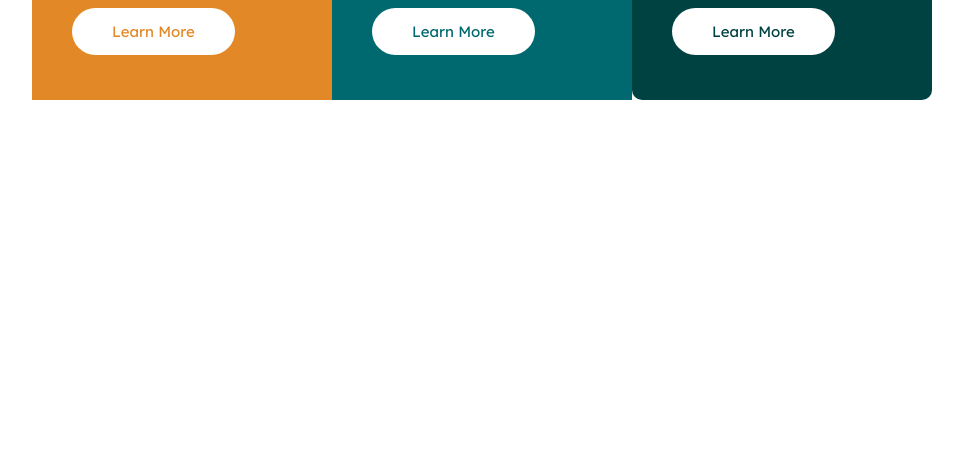
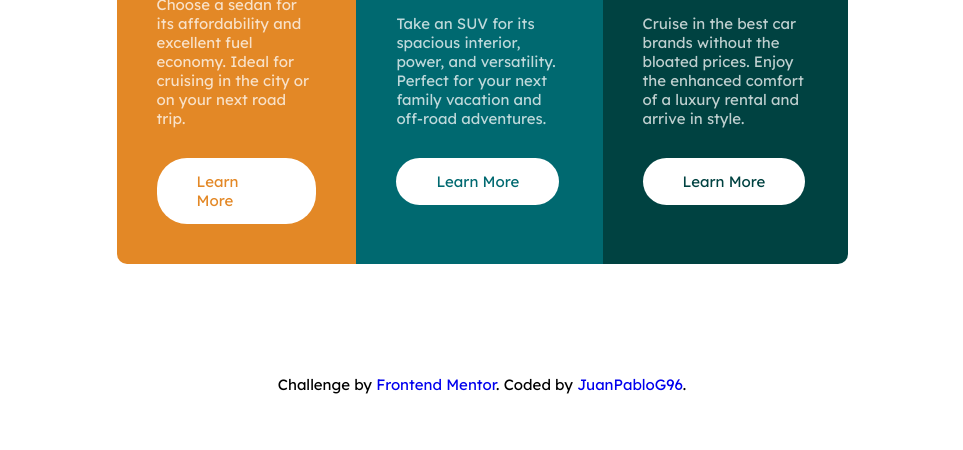
Before and after one commit to JuanPabloG96/FrontEndMentor-3-column-preview-card-component, a plain HTML site: page index.html in a window 1280 px wide. Shown: the part 350-800 px from the top of the page, without its empty margins (158-1121 px from the left). Drawn offline with Linux system fonts and the light colour scheme.

Commit message:
final commit

```diff
--- a/index.html
+++ b/index.html
@@ -1,37 +1,49 @@
 <!DOCTYPE html>
 <html lang="en">
+
 <head>
   <meta charset="UTF-8">
-  <meta name="viewport" content="width=device-width, initial-scale=1.0"> <!-- displays site properly based on user's device -->
+  <meta name="viewport" content="width=device-width, initial-scale=1.0">
   <link rel="stylesheet" href="style.css">
   <link rel="icon" type="image/png" sizes="32x32" href="./images/favicon-32x32.png">
+  <title>Frontend Mentor | 3-column preview card component</title>
+</head>
 
-  <title>Frontend Mentor | 3-column preview card component</title>
-
-  <!-- Feel free to remove these styles or customise in your own stylesheet 👍 -->
-</head>
 <body>
+  <header></header>
+  <main>
     <section class="container">
       <div class="card card-sedan">
         <img src="images/icon-sedans.svg" class="card-img">
         <h2 class="card-title">sedans</h2>
-      <p class="card-paragraph">Choose a sedan for its affordability and excellent fuel economy. Ideal for cruising in the city or on your next road trip.</p>
+        <p class="card-paragraph">Choose a sedan for its affordability and excellent fuel economy. Ideal for cruising in
+          the city or on your next road trip.</p>
         <a href="#" class="learn learn1">Learn More</a>
       </div>
 
       <div class="card card-suv">
         <img src="images/icon-suvs.svg" class="card-img">
         <h2 class="card-title">suvs</h2>
-      <p class="card-paragraph">Take an SUV for its spacious interior, power, and versatility. Perfect for your next family vacation and off-road adventures.</p>
+        <p class="card-paragraph">Take an SUV for its spacious interior, power, and versatility. Perfect for your next
+          family vacation and off-road adventures.</p>
         <a href="#" class="learn learn2">Learn More</a>
       </div>
 
       <div class="card card-luxury">
         <img src="images/icon-luxury.svg" class="card-img">
         <h2 class="card-title">luxury</h2>
-      <p class="card-paragraph">ruise in the best car brands without the bloated prices. Enjoy the enhanced comfort of a luxury rental and arrive in style.</p>
+        <p class="card-paragraph">Cruise in the best car brands without the bloated prices. Enjoy the enhanced comfort
+          of a luxury rental and arrive in style.</p>
         <a href="#" class="learn learn3">Learn More</a>
       </div>
     </section>
+  </main>
+  <footer>
+    <div class="attribution">
+      Challenge by <a href="https://www.frontendmentor.io?ref=challenge" target="_blank">Frontend Mentor</a>.
+      Coded by <a href="https://github.com/JuanPabloG96" target="_blank">JuanPabloG96</a>.
+    </div>
+  </footer>
 </body>
+
 </html>
--- a/style.css
+++ b/style.css
@@ -2,45 +2,56 @@
 @import url('https://fonts.googleapis.com/css2?family=Big+Shoulders+Display:wght@700&family=Lexend+Deca&family=Poppins:wght@100;300;400;600;700&display=swap');
 
 
-:root{
+:root {
     /*Colors*/
     --Bright-orange: hsl(31, 77%, 52%);
     --Dark-cyan: hsl(184, 100%, 22%);
     --Very-dark-cyan: hsl(179, 100%, 13%);
 
-    --Transparent-white : hsla(0, 0%, 100%, 0.75); /*paragraphs*/
-    --Very-light-gray: hsl(0, 0%, 95%); /*(background, headings, buttons)*/
+    --Transparent-white: hsla(0, 0%, 100%, 0.75);
+    /*paragraphs*/
+    --Very-light-gray: hsl(0, 0%, 95%);
+    /*(background, headings, buttons)*/
 
     /*Fonts*/
     --title-font: 'Big Shoulders Display', sans-serif;
     --text-font: 'Lexend Deca', sans-serif;
 }
 
-*{
+*,
+html {
     margin: 0;
     padding: 0;
     box-sizing: border-box;
 }
 
-a{
+a {
     text-decoration: none;
 }
 
-body{
+body {
     font-size: 15px;
+    min-height: 100vh;
+    font-family: var(--text-font);
+    display: grid;
+    place-items: center;
+}
+
+main {
+    display: grid;
+    place-items: center;
+}
+
+.container {
+    width: 85%;
+    max-width: 350px;
     display: flex;
-    height: 100vh;
-    font-family: var(--text-font);
+    flex-direction: column;
+    overflow: hidden;
+    border-radius: 10px;
 }
-.container{
-    width: 85%;
-    max-width: 900px;
-    margin: 50px auto;
-    display: grid;
-    grid-auto-rows: 400px;
-    grid-template-columns: repeat(auto-fill, minmax(min(100%, 250px), 1fr));
-}
-.card{
+
+.card {
     padding: 40px;
     display: flex;
     flex-direction: column;
@@ -48,59 +59,63 @@ body{
     align-items: flex-start;
     gap: 30px;
 }
-.card-sedan{
+
+.card-sedan {
     background-color: var(--Bright-orange);
-    border-radius: 10px 10px 0 0;
 }
-.card-suv{
+
+.card-suv {
     background-color: var(--Dark-cyan);
 }
-.card-luxury{
+
+.card-luxury {
     background-color: var(--Very-dark-cyan);
-    border-radius: 0 0 10px 10px;
 }
-.card-title{
+
+.card-title {
     color: #fff;
     text-transform: uppercase;
     font-family: var(--title-font);
     font-size: 32px;
 }
-.card-paragraph{
+
+.card-paragraph {
     color: var(--Transparent-white);
 }
-.learn{
+
+.learn {
     padding: 14px 40px;
     background-color: #fff;
     border-radius: 2em;
 }
-.learn1{
+
+.learn1 {
     color: var(--Bright-orange);
 }
-.learn2{
+
+.learn2 {
     color: var(--Dark-cyan);
 }
-.learn3{
+
+.learn3 {
     color: var(--Very-dark-cyan);
 }
-.learn:active{
+
+.learn:active {
     padding: 12px 38px;
     background-color: transparent;
     border: 2px solid var(--Transparent-white);
     color: var(--Transparent-white);
 }
 
-@media(min-width: 1400px){
+.attribution {
+    text-align: center;
+}
 
-    .card-sedan{
-        border-radius: 10px 0 0 10px;
-    }
-    .card-luxury{
-        border-radius: 0 10px 10px 0;
-    }
-
-    body{
-        display: flex;
-        height: 100vh;
-        align-items: center;
+@media(min-width: 768px) {
+    .container {
+        max-width: 860px;
+        flex-direction: row;
+        margin: 0;
     }
 }
```
Lines whose indentation alone changed are shown as unchanged.
